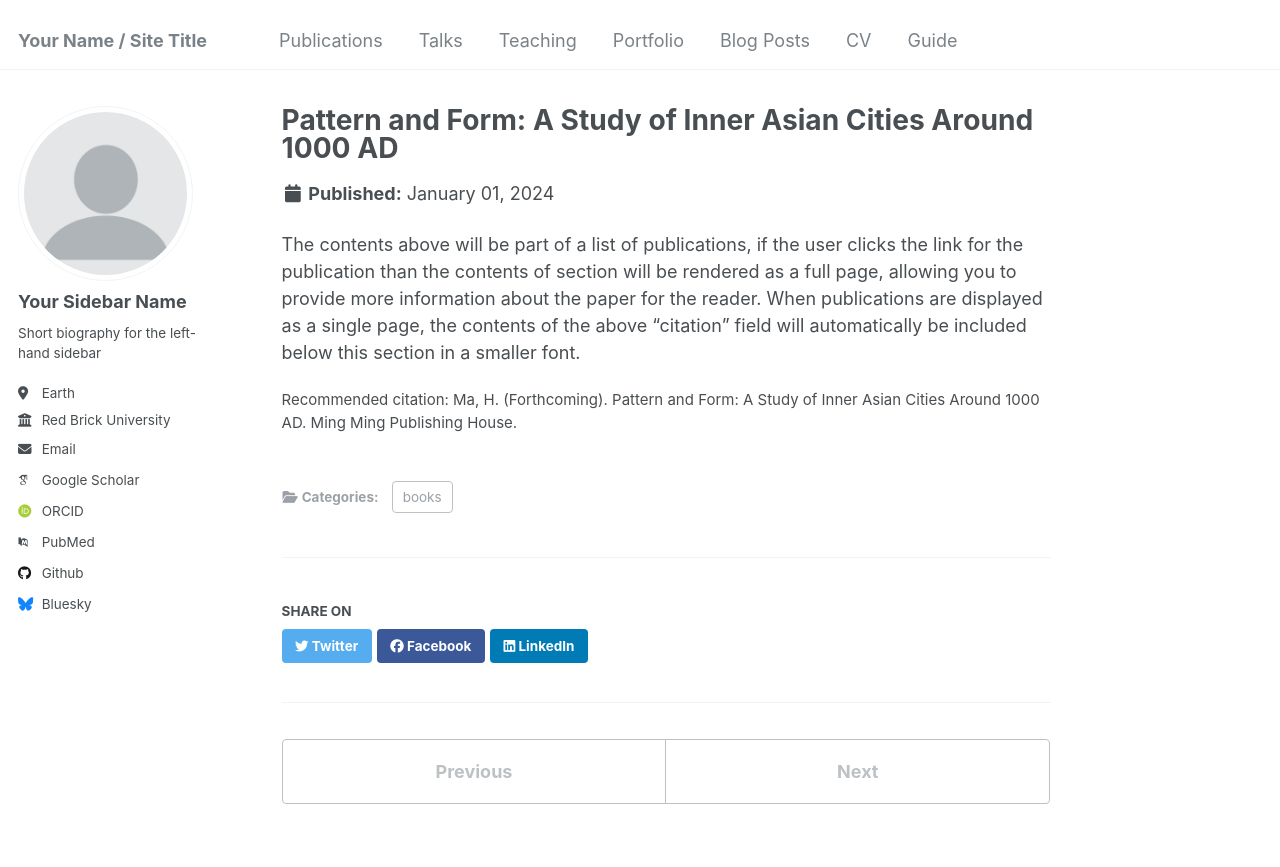
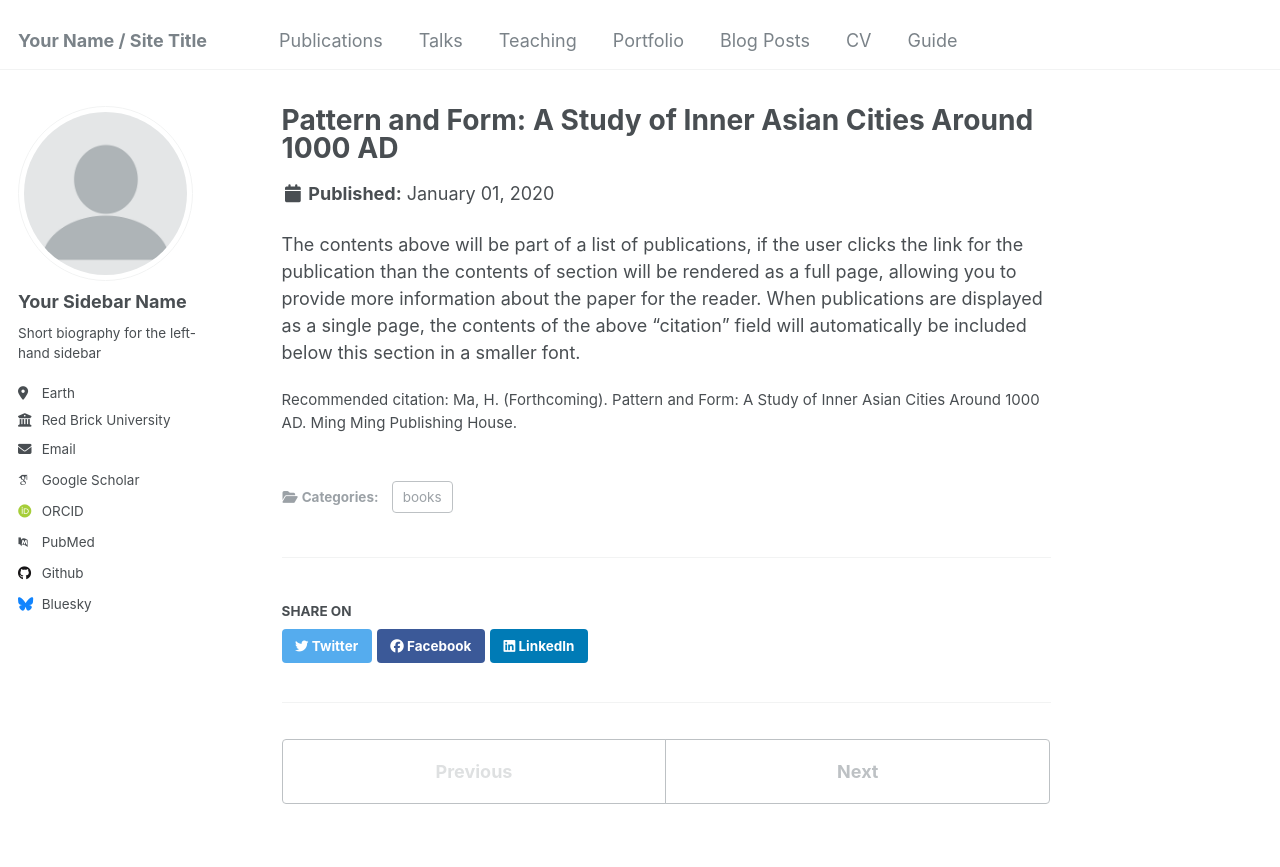
Before and after one commit to shulinbao/shulinbao.github.io, a Jekyll site: the page built from _publications/book-2.md, in a window 1280 px wide and 1158 px high. Shown: the top 867 px of the window. Built offline with Jekyll 4.4.1, drawn with Linux system fonts in a browser that asks for light colours; some web fonts are replaced; some of the changed lines change nothing that is shown.

Commit message:
Update book-2.md

```diff
--- a/_publications/book-2.md
+++ b/_publications/book-2.md
@@ -3,8 +3,8 @@
 collection: publications
 category: books
 permalink: /publication/book-2
-excerpt: 'Pattern and Form: A Study of Inner Asian Cities Around 1000 AD is a groundbreaking work that examines the urban layouts and architectural forms of major cities in Inner Asia during the medieval period, particularly focusing on the cities of the Khitan Liao and Western Xia dynasties. Drawing on both literary and archaeological sources, this book explores the spatial and symbolic relationships between urban design and political power, shedding light on how city planning was influenced by cultural, political, and ritual factors. By offering in-depth case studies of the Liao capital of Shangjing and the Western Xia capital of Zhongxingfu, the book reveals how the orientation, layout, and spatial organization of these cities reflect the evolving nature of political authority and cultural traditions in the region. This work is an essential contribution to the study of historical urbanism, providing valuable insights into the interplay between power and space in the development of medieval Inner Asian cities.'
-date: 2024-01-01
+excerpt: 'Pattern and Form: A Study of Inner Asian Cities Around 1000 AD is a groundbreaking work that examines the urban layouts and architectural forms of major cities in Inner Asia during the medieval period, particularly focusing on the cities of the Liao 遼 and Xixia 西夏 dynasties. Drawing on both literary and archaeological sources, this book explores the spatial and symbolic relationships between urban design and political power, shedding light on how city planning was influenced by cultural, political, and ritual factors. By offering in-depth case studies of the Liaoshangjing 遼上京 and the Zhongxingfu 中興府, the book reveals how the orientation, layout, and spatial organization of these cities reflect the evolving nature of political authority and cultural traditions in the region. This work is an essential contribution to the study of historical urbanism, providing valuable insights into the interplay between power and space in the development of medieval Inner Asian cities.'
+date: 2020-01-01
 citation: 'Ma, H. (Forthcoming). Pattern and Form: A Study of Inner Asian Cities Around 1000 AD. Ming Ming Publishing House.'
 ---
 
```
